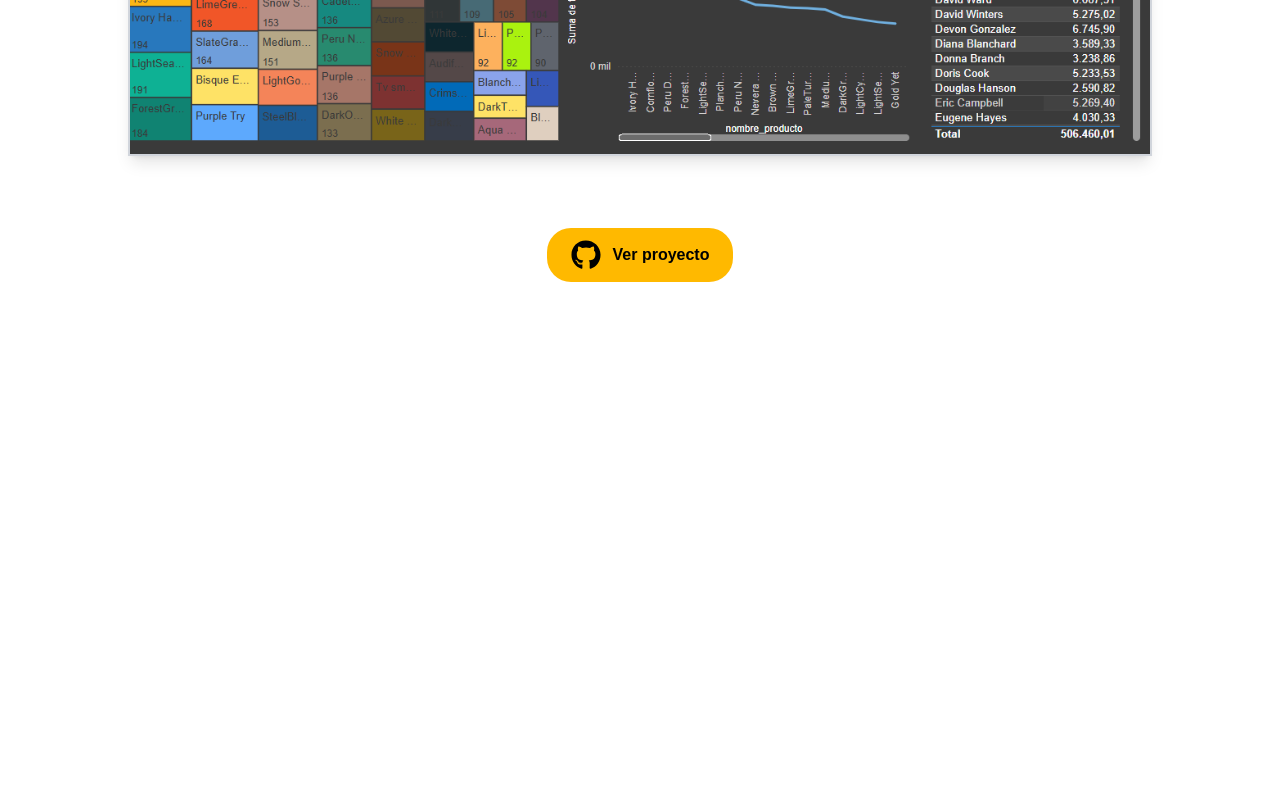
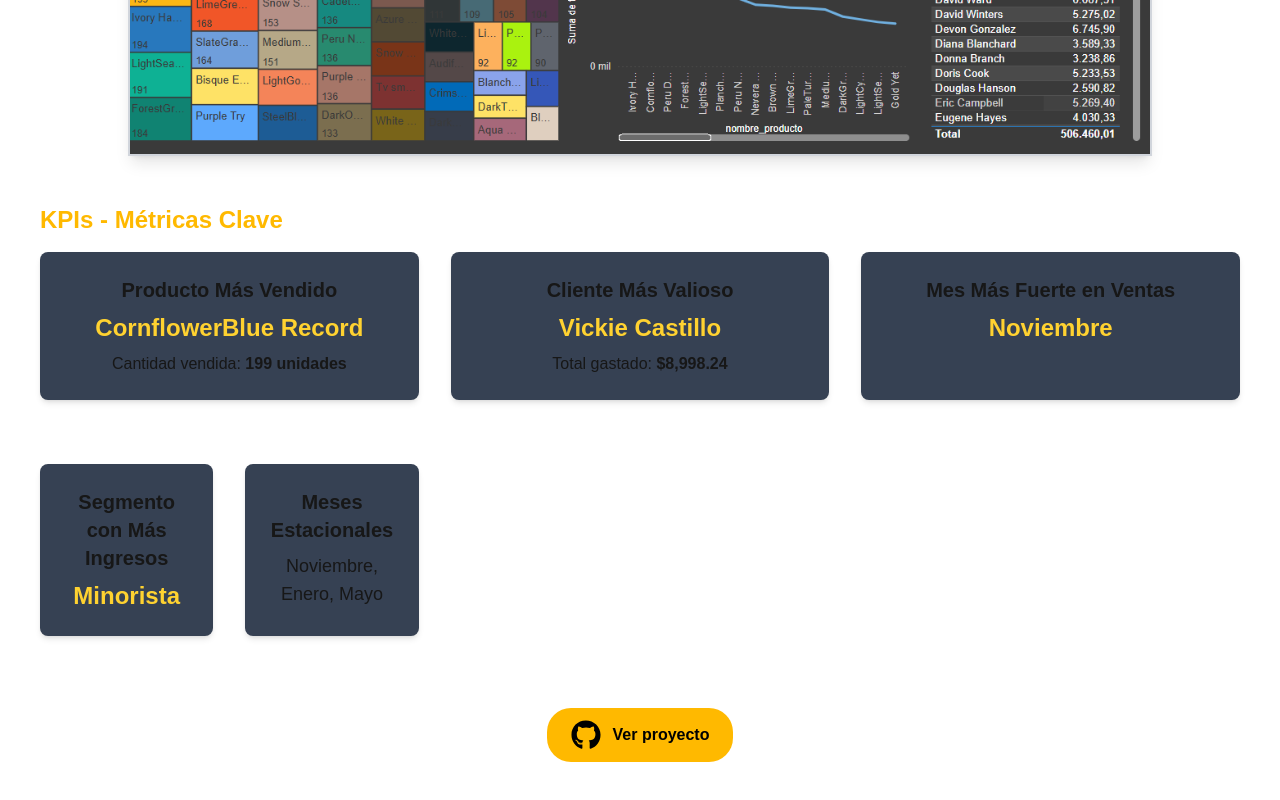
Before and after one commit to WilHazz/portafolio-Alaista-datos, a Next.js app: page /proyectos/analisis-ventas in a window 1280 px wide. Shown: the part 3345-4145 px from the top of the page. Before the commit the page ends 3679 px from the top, so only its background shows below. Built offline with nearby package versions, Linux system fonts and the light colour scheme.

Commit message:
Agregando KPIs

```diff
--- a/src/app/proyectos/analisis-ventas/page.tsx
+++ b/src/app/proyectos/analisis-ventas/page.tsx
@@ -186,8 +186,43 @@ function page() {
                 className="max-w-5xl w-full h-auto border-gray-300 border-2 shadow-lg"
                 />
              </div>
+        </div>
+
+        {/* KPIs - Métricas clave */}
+        <div className="w-full mx-auto text-left px-10 py-6">
+            <h2 className="text-2xl font-bold text-amber-400 mb-4">KPIs - Métricas Clave</h2>
+            <div className="grid md:grid-cols-3 gap-8 text-center">
+                <div className="bg-gray-700 p-6 rounded-lg shadow-md">
+                    <h3 className="text-xl font-semibold mb-2">Producto Más Vendido</h3>
+                    <p className="text-2xl font-bold text-amber-300">CornflowerBlue Record</p>
+                    <p className="text-base mt-2">Cantidad vendida: <strong>199 unidades</strong></p>
+                </div>
+                <div className="bg-gray-700 p-6 rounded-lg shadow-md">
+                     <h3 className="text-xl font-semibold mb-2">Cliente Más Valioso</h3>
+                     <p className="text-2xl font-bold text-amber-300">Vickie Castillo</p>
+                     <p className="text-base mt-2">Total gastado: <strong>$8,998.24</strong></p>
+                </div>
+
+                <div className="bg-gray-700 p-6 rounded-lg shadow-md">
+                    <h3 className="text-xl font-semibold mb-2">Mes Más Fuerte en Ventas</h3>
+                    <p className="text-2xl font-bold text-amber-300">Noviembre</p>
+                </div>
+                <div className="grid md:grid-cols-2 gap-8 text-center mt-8">
+                    <div className="bg-gray-700 p-6 rounded-lg shadow-md">
+                        <h3 className="text-xl font-semibold mb-2">Segmento con Más Ingresos</h3>
+                        <p className="text-2xl font-bold text-amber-300">Minorista</p>
+                    </div>
+                    <div className="bg-gray-700 p-6 rounded-lg shadow-md">
+                        <h3 className="text-xl font-semibold mb-2">Meses Estacionales</h3>
+                        <p className="text-lg mt-2">Noviembre, Enero, Mayo</p>
+                    </div>
+                </div>
+
+            </div>
+
 
         </div>
+
 
         {/* Boton a Github */}
         <div className="text-center pt-12">
```
